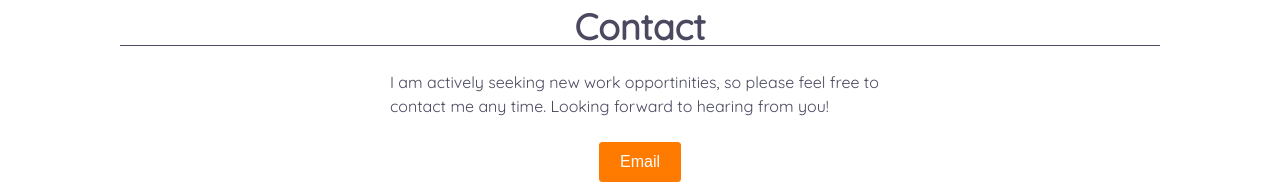
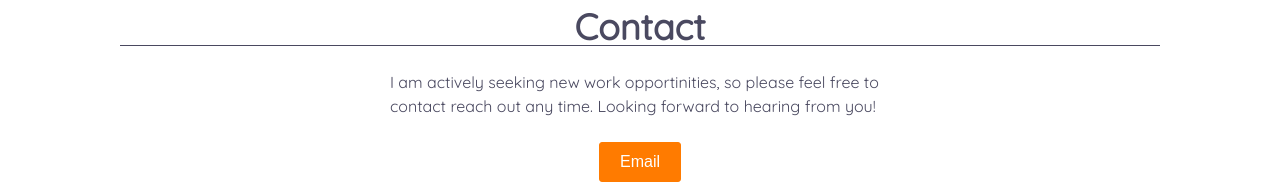
Before and after one commit to joe-gerhard/portfolio, a React (Create React App) app: page / in a window 1280 px wide. Shown: the part 5572-5756 px from the top of the page. Built offline with nearby package versions, Linux system fonts and the light colour scheme.

Commit message:
Update contact section copy

```diff
--- a/src/components/ContactSection/ContactSection.jsx
+++ b/src/components/ContactSection/ContactSection.jsx
@@ -15,8 +15,8 @@ const ContactSection = ({ contactRef }) => {
             <SocialBar />
             <p>
                 I am actively seeking new work opportinities, so please feel
-                free to contact me any time. Looking forward to hearing from
-                you!
+                free to contact reach out any time. Looking forward to hearing
+                from you!
             </p>
             <Button dark onClick={handleEmailMe}>
                 Email
```
